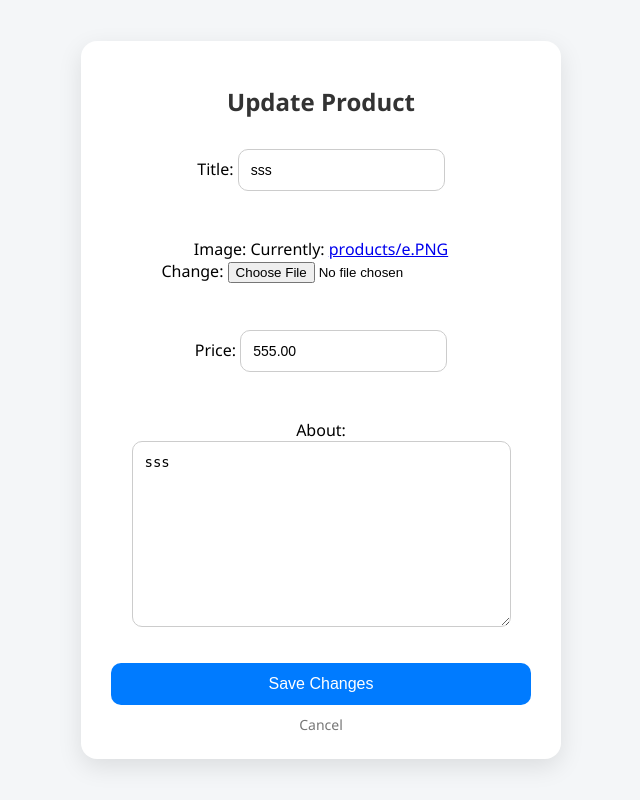
After one commit to Abduqod1rr/mini-ecommerce-learning-project, a Django app: page /upp/2 in a window 1280 px wide. The commit adds this page. Shown: the whole page, without its empty margins (319-959 px from the left). Run offline with Django 5.2, Linux system fonts and the light colour scheme; a user stored in the database is signed in; data comes from the database, SQL or seed files in the repository; both versions use the stored data as it was after the commit.

Commit message:
the working vers

```diff
--- a/store/models.py
+++ b/store/models.py
@@ -1,7 +1,7 @@
 from django.db import models
 from django.contrib.auth.models import User ,AbstractUser
 from django.conf import settings
-
+from django.urls import reverse
 from users.models import CustomUser
 # Create your models here.
 
@@ -21,7 +21,7 @@ class Product(models.Model):
     created_at=models.DateTimeField(auto_now_add=True)
     category=models.ForeignKey(Category,on_delete=models.CASCADE,related_name="products")
     is_active=models.BooleanField(default=True)
-    seller=models.ForeignKey(settings.AUTH_USER_MODEL,
+    seller=models.ForeignKey(CustomUser,
                              on_delete=models.CASCADE,
                              related_name="products",
                              null=True,
@@ -29,7 +29,7 @@ class Product(models.Model):
 
                              )
     def __str__(self):
-        return self.title
+        return self.title , self.seller
 
 class Cart(models.Model):
     user=models.ForeignKey(settings.AUTH_USER_MODEL,on_delete=models.CASCADE)
--- /dev/null
+++ b/store/templates/updateproduct.html
@@ -0,0 +1,95 @@
+{% load static %}
+
+<!DOCTYPE html>
+<html lang="en">
+<head>
+  <meta charset="UTF-8">
+  <title>Update Product</title>
+  <style>
+    body {
+      font-family: "Segoe UI", sans-serif;
+      background: #f4f6f8;
+      display: flex;
+      justify-content: center;
+      align-items: center;
+      height: 100vh;
+      margin: 0;
+    }
+
+    .card {
+      background: #fff;
+      width: 420px;
+      padding: 25px 30px;
+      border-radius: 16px;
+      box-shadow: 0 8px 25px rgba(0, 0, 0, 0.1);
+      text-align: center;
+    }
+
+    h2 {
+      margin-bottom: 15px;
+      font-size: 24px;
+      color: #333;
+    }
+
+    form {
+      display: flex;
+      flex-direction: column;
+      gap: 15px;
+    }
+
+    input[type="text"],
+    input[type="number"],
+    textarea {
+      padding: 12px;
+      border: 1px solid #ccc;
+      border-radius: 10px;
+      font-size: 14px;
+      outline: none;
+      transition: 0.2s ease;
+    }
+
+    input:focus, textarea:focus {
+      border-color: #007bff;
+      box-shadow: 0 0 5px rgba(0,123,255,0.3);
+    }
+
+    button {
+      background: #007bff;
+      color: white;
+      border: none;
+      padding: 12px;
+      border-radius: 10px;
+      font-size: 16px;
+      cursor: pointer;
+      transition: 0.2s ease;
+    }
+
+    button:hover {
+      background: #0056b3;
+    }
+
+    .cancel {
+      display: block;
+      margin-top: 10px;
+      text-decoration: none;
+      color: #777;
+      font-size: 14px;
+    }
+
+    .cancel:hover {
+      color: #333;
+    }
+  </style>
+</head>
+<body>
+  <div class="card">
+    <h2>Update Product</h2>
+    <form method="post">
+      {% csrf_token %}
+      {{ form.as_p }}
+      <button type="submit">Save Changes</button>
+    </form>
+    <a href="{% url 'home' %}" class="cancel">Cancel</a>
+  </div>
+</body>
+</html>
--- a/store/urls.py
+++ b/store/urls.py
@@ -14,7 +14,8 @@ urlpatterns = [
     path('cart/',views.see_cart,name="seecart"),
     path('search/',views.search,name="search"),
     path('dell_pr/<int:product_id>/',views.dell_product,name="deletepr"),
-    path('dell/<int:pk>',views.DeleteproductView.as_view(),name="delbycbv")
+    path('dell/<int:pk>',views.DeleteproductView.as_view(),name="delbycbv"),
+    path('upp/<int:pk>',views.UpdateproductView.as_view(),name='update')
 
 ]
 if settings.DEBUG:
--- a/store/views.py
+++ b/store/views.py
@@ -1,15 +1,16 @@
 from django.forms import BaseModelForm
 from django.shortcuts import render, HttpResponse ,redirect ,get_object_or_404 ,get_list_or_404
 from .models import Product, Cart,CartItem ,Category ,Order ,OrderItem
-from django.http import HttpResponseForbidden
+from django.http import HttpResponseForbidden ,Http404
 from django.contrib.auth import logout ,login ,authenticate
 from users.models import CustomUser
 from django.contrib.auth.decorators import login_required
-from django.contrib.auth.mixins import LoginRequiredMixin ,UserPassesTestMixin
+from django.contrib.auth.mixins import LoginRequiredMixin ,UserPassesTestMixin ,AccessMixin
 from  users.forms import CustomRegisterForm
 from django.views.generic import ListView,UpdateView, GenericViewError,DeleteView,CreateView
 from .forms import ProductForm
 from django.urls import reverse_lazy
+from typing import cast
 # Create your views here.
 
 @login_required(login_url='/login/')
@@ -67,6 +68,7 @@ def add_pr_to_order(request,product_id):
         order_item.save()
 
      return redirect("home")
+
 @login_required
 def dell_product(request,product_id):
     product=get_object_or_404(Product, id=product_id)
@@ -80,13 +82,25 @@ def dell_product(request,product_id):
 class DeleteproductView(LoginRequiredMixin,UserPassesTestMixin,DeleteView):
    model=Product
    template_name="delete.html"
+
    success_url=reverse_lazy("home")
 
    def test_func(self):
-        pr = self.get_object()
-        return pr.seller == self.request.user #type: ignore
+        pr = cast(Product,self.get_object())
+        return self.request.user == pr.seller
 
 
+class UpdateproductView(LoginRequiredMixin,UserPassesTestMixin,UpdateView):
+   model=Product
+   template_name="updateproduct.html"
+   fields=['title','image','price','about']
+   success_url=reverse_lazy("home")
+
+   def test_func(self):
+        pr = cast(Product,self.get_object())
+        if pr:
+         return self.request.user == pr.seller
+        return Http404
 def logout_vw(request):
     logout(request)
     return redirect("login")
```
Also changed, not shown: store/templates/cart.html (+22 -0 lines), db.sqlite3, medis/products/Capture1.PNG (added), medis/products/e.PNG (added).
